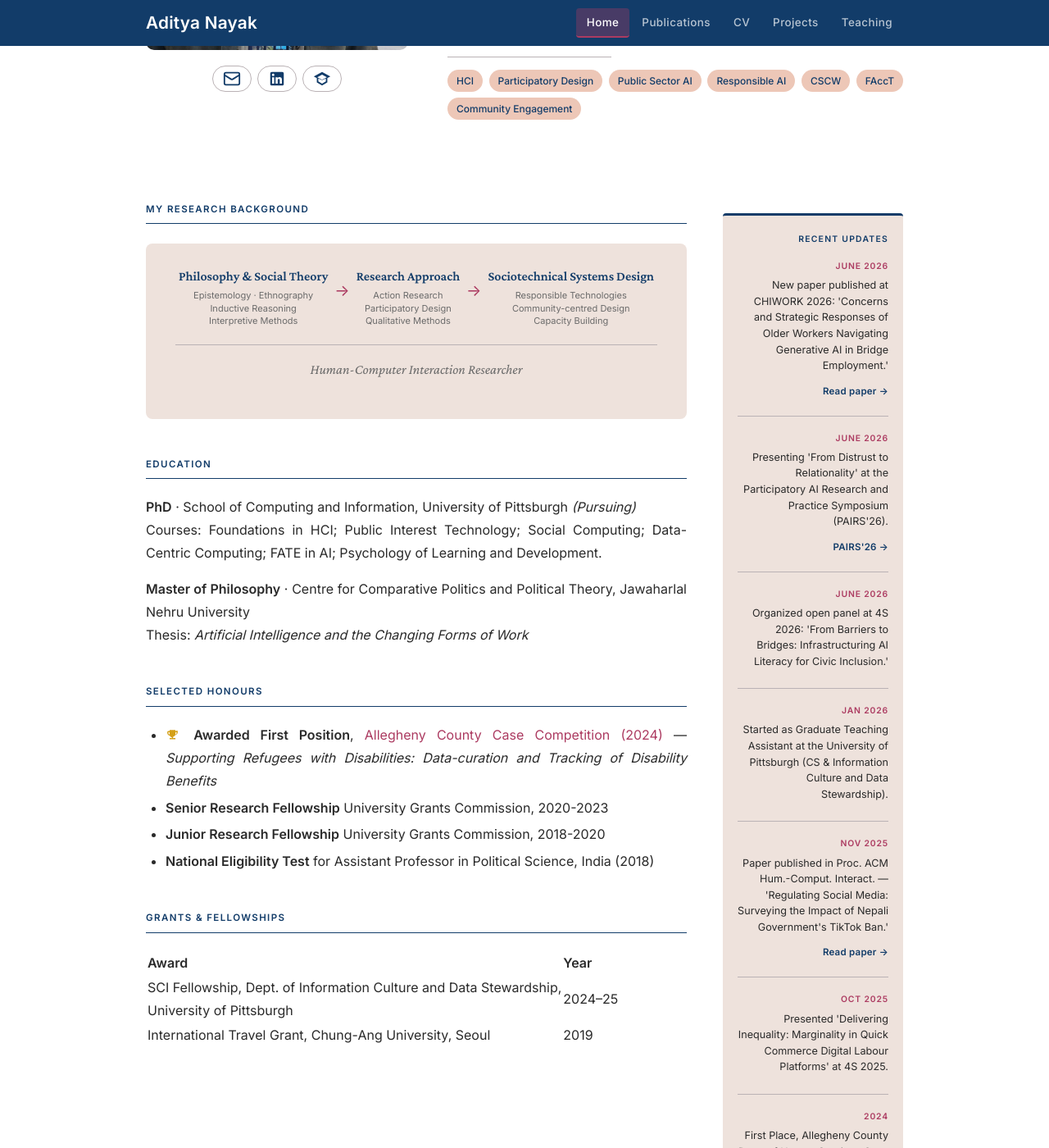
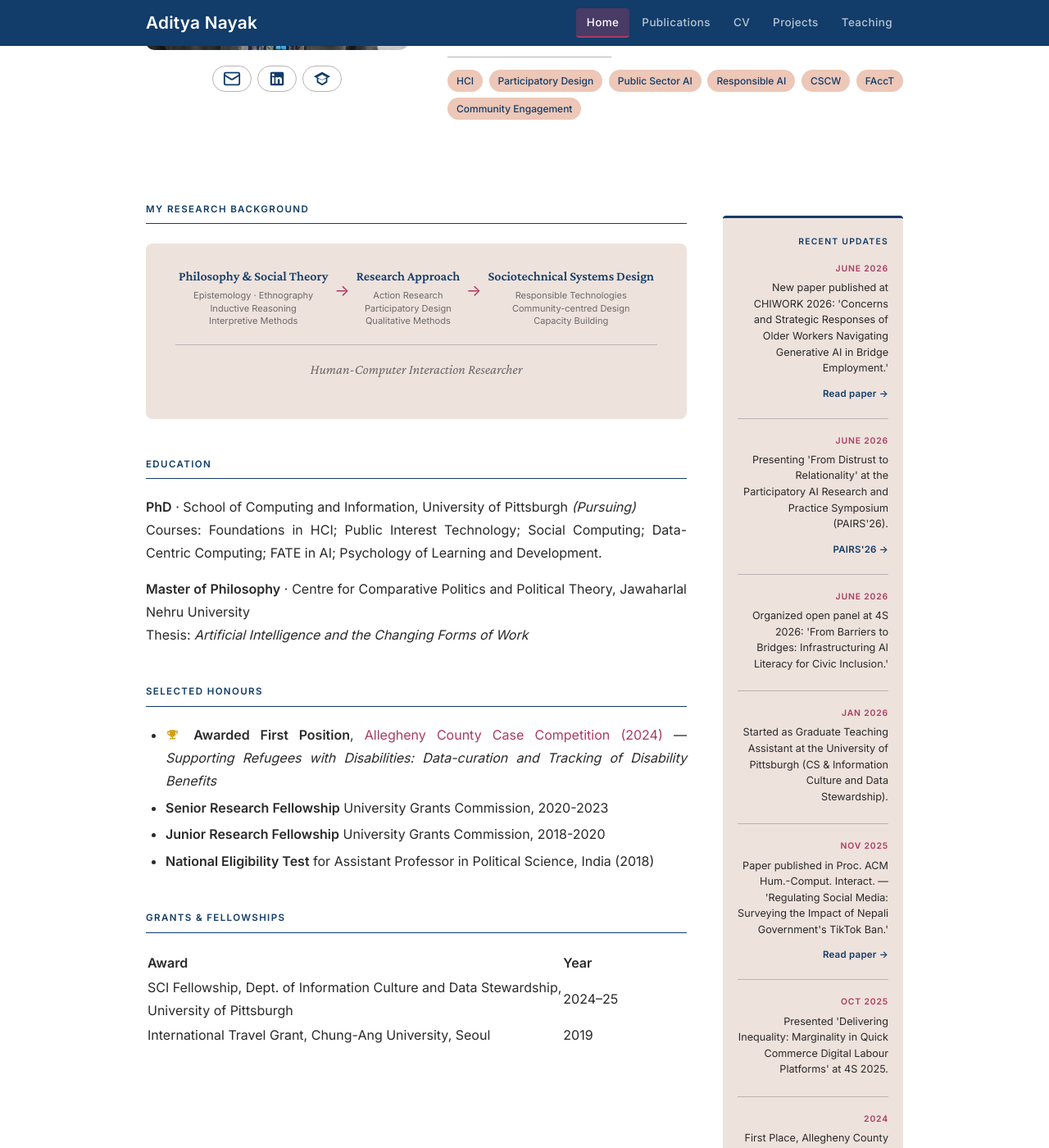
Before and after one commit to adityanayak-info/adityanayak-info.github.io, a Jekyll site: the page built from index.md, in a window 1280 px wide and 1400 px high, scrolled down 433 px. Shown: the whole window at 82% size. Built offline with Jekyll 4.4.1, drawn with Linux system fonts in a browser that asks for light colours.

Commit message:
Update style.css

```diff
--- a/assets/css/style.css
+++ b/assets/css/style.css
@@ -133,7 +133,7 @@ img { max-width: 100%; height: auto; display: block; }
   padding: 22px 18px;
   border-top: 3px solid var(--navy);
   text-align: right; /* add this */
-  margin-top: 60px;  /* adjust this value until it aligns */
+  margin-top: 63px;  /* adjust this value until it aligns */
 
 }
 
```
